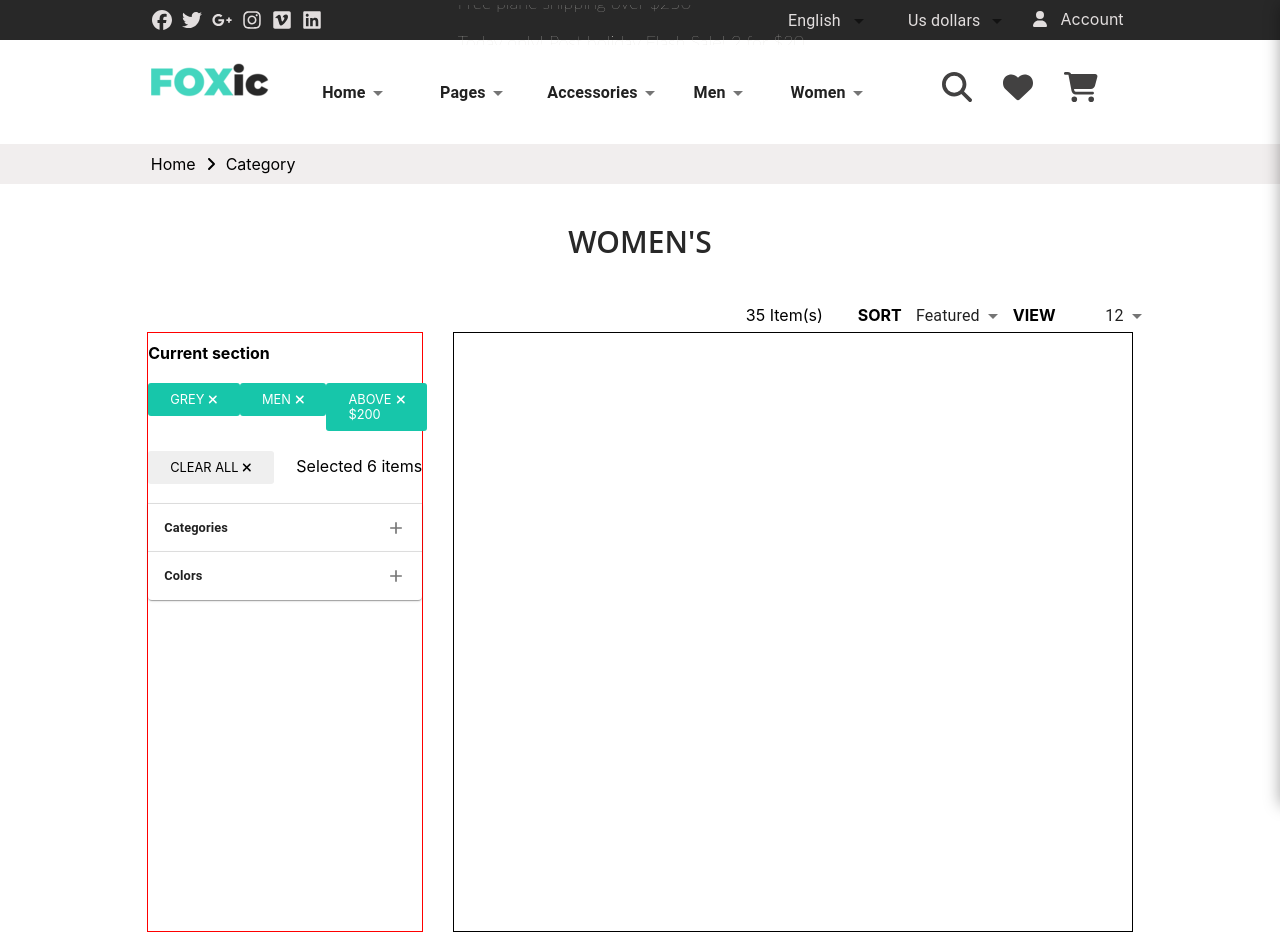
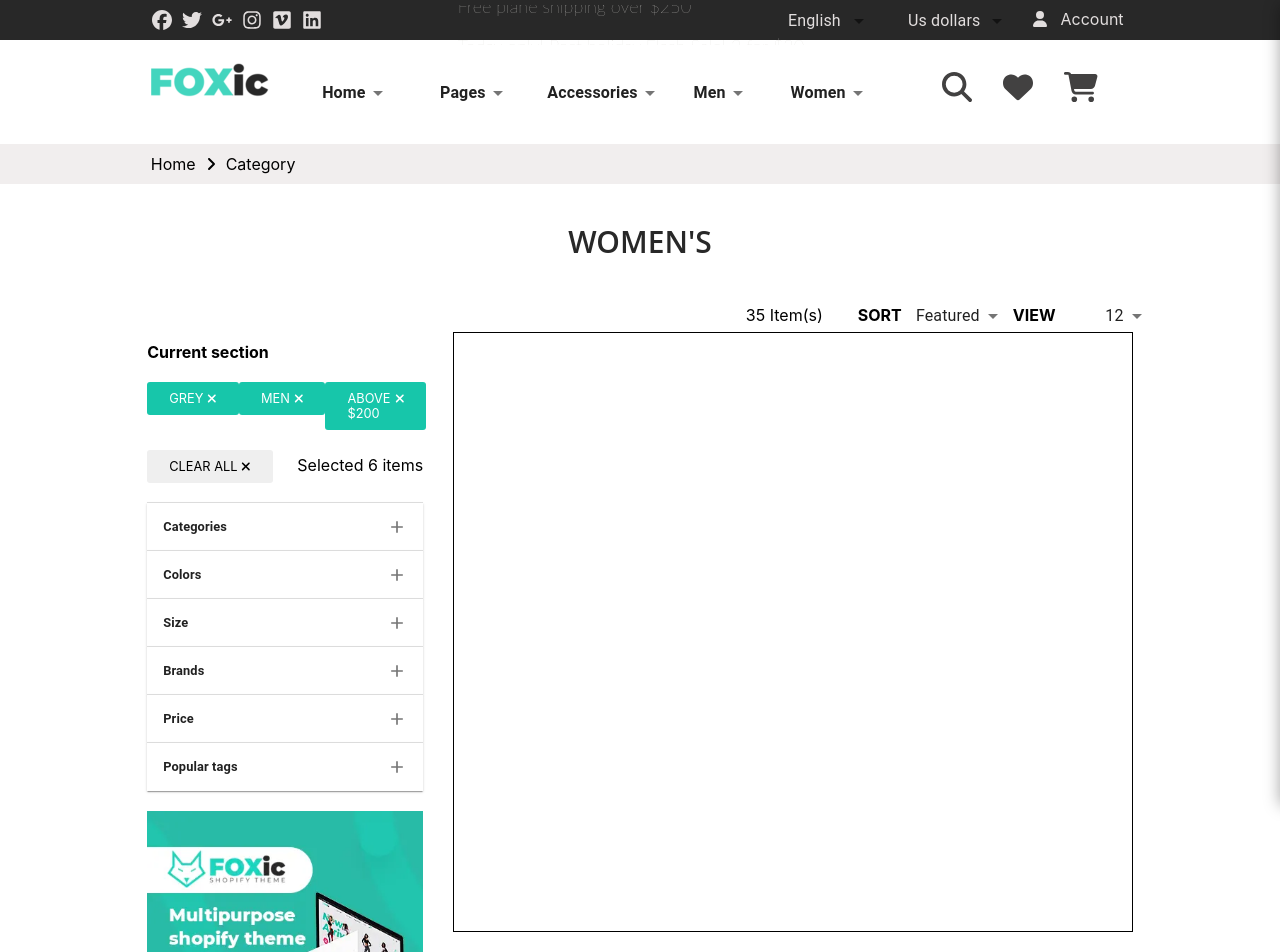
Before and after one commit to AhirwarTarun27/E-commerce-project, a React (Create React App) app in the folder Frontend/: page / in a window 1280 px wide. Shown: the top 952 px of the page. Built offline with nearby package versions, Linux system fonts and the light colour scheme.

Commit message:
work in progress

```diff
--- a/Frontend/package.json
+++ b/Frontend/package.json
@@ -11,6 +11,7 @@
     "@fortawesome/free-regular-svg-icons": "^6.1.1",
     "@fortawesome/free-solid-svg-icons": "^6.1.1",
     "@fortawesome/react-fontawesome": "^0.2.0",
+    "@material-ui/core": "^4.12.4",
     "@mui/icons-material": "^5.8.4",
     "@mui/material": "^5.9.0",
     "@reduxjs/toolkit": "^1.8.3",
@@ -26,6 +27,8 @@
     "react": "^18.2.0",
     "react-dom": "^18.2.0",
     "react-hook-form": "^6.15.8",
+    "react-img-zoom": "^0.1.0",
+    "react-medium-image-zoom": "^4.4.3",
     "react-redux": "^8.0.2",
     "react-router-dom": "^6.3.0",
     "react-scripts": "5.0.1",
--- a/Frontend/src/Pages/Product/Product.css
+++ b/Frontend/src/Pages/Product/Product.css
@@ -48,7 +48,6 @@
 
  .leftDropdownBox{
   width: 28%;
-  border: 1px solid red;
   height: 600px;
  }
 
@@ -89,3 +88,37 @@
     background-color: #282828 !important;
     color: white;
   }
+
+  /* dropdown css */
+  .underDropDownBox{
+    padding-left: 10px;
+  }
+  .inputBox{
+    padding: 5px;
+  }
+  .checkboxText{
+    margin-left: 5px;
+  }
+
+  .gridBox{
+    display: grid;
+    grid-template-columns: 2fr 2fr;
+    gap: 5px;
+  }
+
+  .addImage{
+    width: 100%;
+    height: 300px;
+    overflow: hidden;
+    cursor: pointer;
+    margin: 20px 0px;
+  }
+
+  .addImage img{
+    width: 100%;
+    display: block;
+    transition: transform 1s;
+  }
+  .addImage img:hover{
+    transform: scale(1.1);
+  }
--- a/Frontend/src/Pages/Product/Product.tsx
+++ b/Frontend/src/Pages/Product/Product.tsx
@@ -3,52 +3,30 @@ import "./Product.css";
 // import "../../index.css";
 import "../../App.css";
 import { FontAwesomeIcon } from "@fortawesome/react-fontawesome";
-import {
-  faFacebook,
-  faInstagram,
-  faTwitter,
-  faGooglePlusG,
-  faVimeo,
-  faLinkedin,
-} from "@fortawesome/free-brands-svg-icons";
 import AddIcon from "@mui/icons-material/Add";
-import {
-  faUser,
-  faSearch,
-  faShoppingCart,
-  faHeart,
-  faXmark,
-  faAngleRight,
-} from "@fortawesome/free-solid-svg-icons";
+import { faXmark, faAngleRight } from "@fortawesome/free-solid-svg-icons";
 import { IconProp } from "@fortawesome/fontawesome-svg-core";
 import {
   Accordion,
   AccordionSummary,
   AccordionDetails,
   Box,
-  Button,
   FormControl,
   NativeSelect,
-  TextField,
   Typography,
 } from "@mui/material";
-import { useState } from "react";
-import { Link } from "react-router-dom";
-import { Container } from "@mui/system";
 import { Header } from "../Header/Header";
-import { categories } from "./dragDownData";
+import {
+  brands,
+  casual,
+  categories,
+  colors,
+  popularTags,
+  price,
+  size,
+} from "./dragDownData";
 
 export const Product: React.FC = () => {
-  const arr = ["Men", "Women", "Accessories"];
-
-  const dropdown = (array: any[]) => {
-    return array.map((item: any, index: number) => (
-      <AccordionDetails key={index}>
-        <Typography>{item}</Typography>
-      </AccordionDetails>
-    ));
-  };
-
   return (
     <>
       <Header />
@@ -58,6 +36,7 @@ export const Product: React.FC = () => {
         <span>Category</span>
       </div>
       <div className="productContainer">
+        {/* Title Section */}
         <div className="titleSection">
           <span>WOMEN'S</span>
         </div>
@@ -160,7 +139,7 @@ export const Product: React.FC = () => {
               </div>
               <div>Selected 6 items</div>
             </div>
-            <Accordion sx={{ width: "100%" }}>
+            <Accordion key={1} sx={{ width: "100%" }}>
               <AccordionSummary expandIcon={<AddIcon sx={{ width: "20px" }} />}>
                 <Typography
                   sx={{
@@ -175,11 +154,9 @@ export const Product: React.FC = () => {
               <AccordionDetails>
                 <div>
                   {categories.map((item) => (
-                    <Accordion>
+                    <Accordion key={item}>
                       <AccordionSummary
-                        expandIcon={
-                          <AddIcon sx={{ width: "10px" }} key={item} />
-                        }
+                        expandIcon={<AddIcon sx={{ width: "10px" }} />}
                       >
                         <Typography
                           sx={{
@@ -191,12 +168,23 @@ export const Product: React.FC = () => {
                           {item}
                         </Typography>
                       </AccordionSummary>
+                      <AccordionDetails>
+                        <div className="underDropDownBox">
+                          {item === "Casual" &&
+                            casual.map((item) => (
+                              <div className="inputBox" key={item}>
+                                <input type="checkbox" />
+                                <span className="checkboxText">{item}</span>
+                              </div>
+                            ))}
+                        </div>
+                      </AccordionDetails>
                     </Accordion>
                   ))}
                 </div>
               </AccordionDetails>
             </Accordion>
-            <Accordion sx={{ width: "100%" }}>
+            <Accordion key={2} sx={{ width: "100%" }}>
               <AccordionSummary expandIcon={<AddIcon sx={{ width: "20px" }} />}>
                 <Typography
                   sx={{
@@ -209,29 +197,121 @@ export const Product: React.FC = () => {
                 </Typography>
               </AccordionSummary>
               <AccordionDetails>
-                <div>
-                  {categories.map((item) => (
-                    <Accordion>
-                      <AccordionSummary
-                        expandIcon={
-                          <AddIcon sx={{ width: "10px" }} key={item} />
-                        }
-                      >
-                        <Typography
-                          sx={{
-                            fontWeight: "700",
-                            lineHeight: ".1px",
-                            fontSize: "0.8rem",
-                          }}
-                        >
-                          {item}
-                        </Typography>
-                      </AccordionSummary>
-                    </Accordion>
+                <div className="underDropDownBox gridBox">
+                  {colors.map((item) => (
+                    <div className="gridItem" key={item}>
+                      <span>
+                        <input style={{ accentColor: item }} type="checkbox" />
+                        <span className="checkboxText">{item}</span>
+                      </span>
+                    </div>
                   ))}
                 </div>
               </AccordionDetails>
             </Accordion>
+            <Accordion key={2} sx={{ width: "100%" }}>
+              <AccordionSummary expandIcon={<AddIcon sx={{ width: "20px" }} />}>
+                <Typography
+                  sx={{
+                    fontWeight: "700",
+                    lineHeight: "1.4",
+                    fontSize: "0.8rem",
+                  }}
+                >
+                  Size
+                </Typography>
+              </AccordionSummary>
+              <AccordionDetails>
+                <div className="underDropDownBox gridBox">
+                  {size.map((item) => (
+                    <div className="gridItem" key={item}>
+                      <span>
+                        <input type="checkbox" />
+                        <span className="checkboxText">{item}</span>
+                      </span>
+                    </div>
+                  ))}
+                </div>
+              </AccordionDetails>
+            </Accordion>
+            <Accordion key={2} sx={{ width: "100%" }}>
+              <AccordionSummary expandIcon={<AddIcon sx={{ width: "20px" }} />}>
+                <Typography
+                  sx={{
+                    fontWeight: "700",
+                    lineHeight: "1.4",
+                    fontSize: "0.8rem",
+                  }}
+                >
+                  Brands
+                </Typography>
+              </AccordionSummary>
+              <AccordionDetails>
+                <div className="underDropDownBox">
+                  {brands.map((item) => (
+                    <div className="inputBox" key={item}>
+                      <span>
+                        <input style={{ accentColor: item }} type="checkbox" />
+                        <span className="checkboxText">{item}</span>
+                      </span>
+                    </div>
+                  ))}
+                </div>
+              </AccordionDetails>
+            </Accordion>
+            <Accordion key={2} sx={{ width: "100%" }}>
+              <AccordionSummary expandIcon={<AddIcon sx={{ width: "20px" }} />}>
+                <Typography
+                  sx={{
+                    fontWeight: "700",
+                    lineHeight: "1.4",
+                    fontSize: "0.8rem",
+                  }}
+                >
+                  Price
+                </Typography>
+              </AccordionSummary>
+              <AccordionDetails>
+                <div className="underDropDownBox">
+                  {price.map((item) => (
+                    <div className="inputBox" key={item}>
+                      <span>
+                        <input style={{ accentColor: item }} type="checkbox" />
+                        <span className="checkboxText">{item}</span>
+                      </span>
+                    </div>
+                  ))}
+                </div>
+              </AccordionDetails>
+            </Accordion>
+            <Accordion key={2} sx={{ width: "100%" }}>
+              <AccordionSummary expandIcon={<AddIcon sx={{ width: "20px" }} />}>
+                <Typography
+                  sx={{
+                    fontWeight: "700",
+                    lineHeight: "1.4",
+                    fontSize: "0.8rem",
+                  }}
+                >
+                  Popular tags
+                </Typography>
+              </AccordionSummary>
+              <AccordionDetails>
+                <div className="underDropDownBox gridBox">
+                  {popularTags.map((item) => (
+                    <div className="currentSectionBtn">
+                      <span>{item}</span>
+                      <span>
+                        <FontAwesomeIcon icon={faXmark as IconProp} />
+                      </span>
+                    </div>
+                  ))}
+                </div>
+              </AccordionDetails>
+            </Accordion>
+            <div className="addImage">
+              <img src={require("../../assets/images/add.webp")} alt="" />
+            </div>
           </div>
           <div className="rightProductCardBox"></div>
         </div>
--- a/Frontend/src/Pages/Product/dragDownData.tsx
+++ b/Frontend/src/Pages/Product/dragDownData.tsx
@@ -9,3 +9,32 @@ export const categories = [
   "Electronics",
   "Games",
 ];
+
+export const casual = ["Men", "Women", "Accessories"];
+
+export const colors = [
+  "red",
+  "blue",
+  "pink",
+  "violet",
+  "marine",
+  "orange",
+  "yellow",
+  "black",
+  "white",
+  "indigo",
+];
+
+export const size = ["XXS", "XS", "S", "L", "XL", "XXL", "XXL"];
+
+export const brands = ["Adidas", "Nike", "Reebok", "Ralph Lauren", "Delpozo"];
+
+export const price = ["$100-$200", "Above $200", "Under $100"];
+
+export const popularTags = [
+  "JEANS",
+  "ST.VALENTINE'S GIFT",
+  "SUNGLASSES",
+  "DISCOUNT",
+  "MAXI DRESS",
+];
--- a/Frontend/src/Router.tsx
+++ b/Frontend/src/Router.tsx
@@ -1,5 +1,4 @@
 import { BrowserRouter, Routes, Route } from "react-router-dom";
-import { Header } from "./Pages/Header/Header";
 import { Login } from "./Pages/LoginPage/Login";
 import { Product } from "./Pages/Product/Product";
 import { ProductDetails } from "./Pages/ProductDetails/ProductDetails";
--- a/Frontend/src/config/GlobalConfig.ts
+++ b/Frontend/src/config/GlobalConfig.ts
@@ -1,5 +1,6 @@
 const { E_COMMERCE_PROJECT_CONNECTION } = process.env;
 
-export default {
+
+export default  {
   apiBaseUrl: E_COMMERCE_PROJECT_CONNECTION,
 };
```
Also changed, not shown: Frontend/src/store/productDataStore.tsx (+1 -6 lines), Frontend/src/assets/images/add.webp (added), 1 other file (tests, documents, lock files or other folders).
